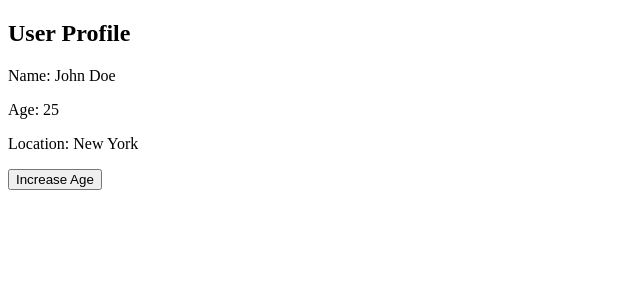
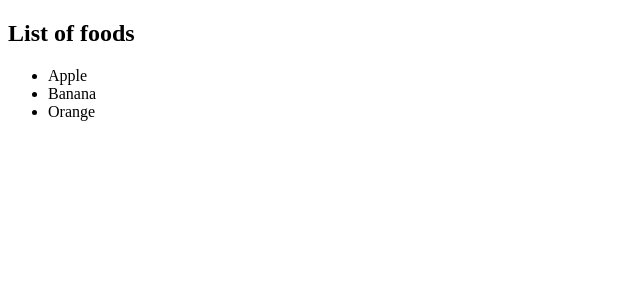
Before and after one commit to CGAJAY/bro-code-tut, a React (Vite) app: page / in a window 1280 px wide. Shown: the top 300 px of the page, without its empty margins (0-640 px from the left). Built offline with nearby package versions, Linux system fonts and the light colour scheme.

Commit message:
Created a component to render an array of foods

```diff
--- a/src/App.jsx
+++ b/src/App.jsx
@@ -5,12 +5,13 @@
 // import ShoppingCart from "./ShoppingCart";
 // import Button from "./Button";
 // import ColorPicker from "./ColorPicker";
-import UserProfile from "./UserProfile";
+// import UserProfile from "./UserProfile";
+import MyComponent from "./MyComponent.jsx";
 
 function App() {
 	return (
 		<>
-			<UserProfile />
+			<MyComponent />
 		</>
 	);
 }
--- /dev/null
+++ b/src/MyComponent.jsx
@@ -0,0 +1,25 @@
+// import { Linter } from "eslint";
+import React, { useState } from "react";
+
+const MyComponent = () => {
+	const [foods, setFood] = useState([
+		"Apple",
+		"Banana",
+		"Orange",
+	]);
+
+	function handleAddFood() {}
+	function handleARemoveFood() {}
+	return (
+		<div>
+			<h2>List of foods</h2>
+			<ul>
+				{foods.map((food, index) => (
+					<li key={index}>{food}</li>
+				))}
+			</ul>
+		</div>
+	);
+};
+
+export default MyComponent;
--- a/src/UserProfile.jsx
+++ b/src/UserProfile.jsx
@@ -9,10 +9,10 @@ const UserProfile = () => {
 	});
 
 	// Function to update the age
-	const updateAge = () => {
+	const updateAge = (e) => {
 		setUser((prevUser) => ({
 			...prevUser, // Copy all other properties
-			age: prevUser.age + 1, // Only update age
+			age: e.target.value, // Only update age
 		}));
 	};
 
@@ -20,9 +20,13 @@ const UserProfile = () => {
 		<div>
 			<h2>User Profile</h2>
 			<p>Name: {user.name}</p>
-			<p>Age: {user.age}</p>
+			<input
+				type="number"
+				value={user.age}
+				onChange={updateAge}
+			/>
+			<p>age: {user.age}</p>
 			<p>Location: {user.location}</p>
-			<button onClick={updateAge}>Increase Age</button>
 		</div>
 	);
 };
```
